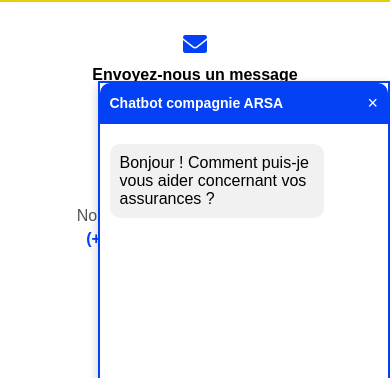
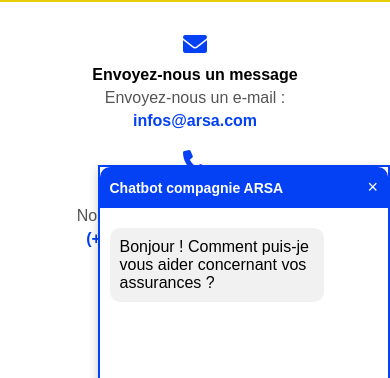
Before and after one commit to WadorveChessman/site-arsa, a plain HTML site: page index.html in a window 390 px wide. Shown: the part 221-599 px from the top of the page. Drawn offline with Linux system fonts and the light colour scheme.

Commit message:
Update chat_bot_styles.css

```diff
--- a/assets/css/chat_bot_styles.css
+++ b/assets/css/chat_bot_styles.css
@@ -112,7 +112,7 @@ body {
 @media (max-width: 400px) {
     .chat-container {
         width: 75%;
-        height: 55%;
+        height: 45%;
         bottom: 0;
         right: 0;
         border-radius: 0;
@@ -123,3 +123,17 @@ body {
         font-size: 14px;
     }
 }
+@media screen and (max-width: 768px) {
+    .chat-container {
+        width: 75%;
+        height: 45%;
+        bottom: 0;
+        right: 0;
+        border-radius: 0;
+        margin-bottom: 20%;
+    }
+
+    .chat-header h3 {
+        font-size: 14px;
+    }
+}
```
